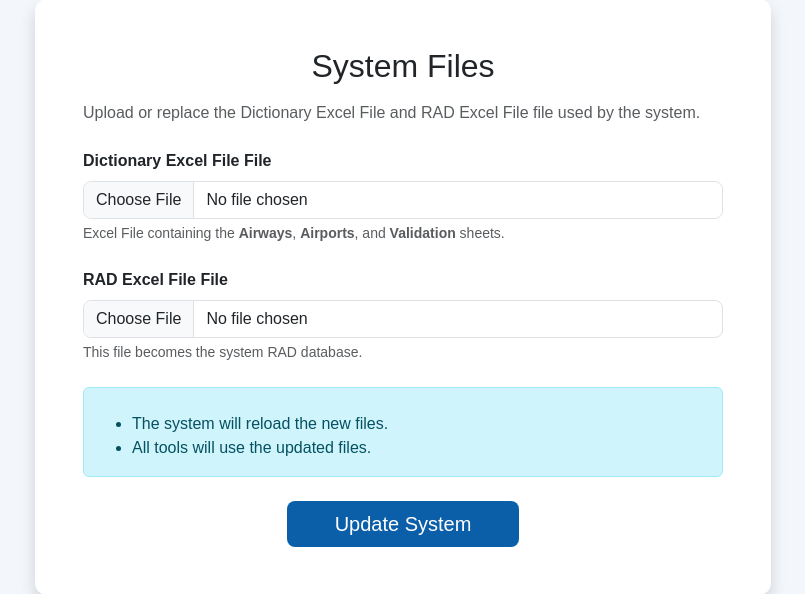
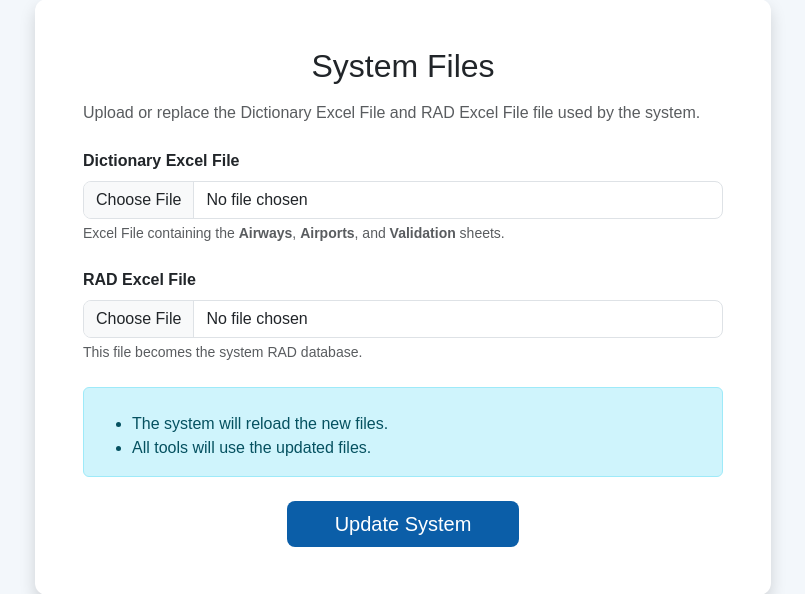
Before and after one commit to ReemAlmalki-hub/RAD-Web, a Flask app: page /system_files in a window 1280 px wide. Shown: the part 245-839 px from the top of the page, without its empty margins (237-1042 px from the left). Run offline with Flask 3, Linux system fonts and the light colour scheme.

Commit message:
Refactor system_files.html template structure

```diff
--- a/RAD_Web/templates/system_files.html
+++ b/RAD_Web/templates/system_files.html
@@ -39,7 +39,7 @@
 
                         <label class="form-label fw-semibold">
 
-                            Dictionary Excel File File
+                            Dictionary Excel File
 
                         </label>
 
@@ -69,7 +69,7 @@
 
                         <label class="form-label fw-semibold">
 
-                            RAD Excel File File
+                            RAD Excel File
 
                         </label>
 
```
